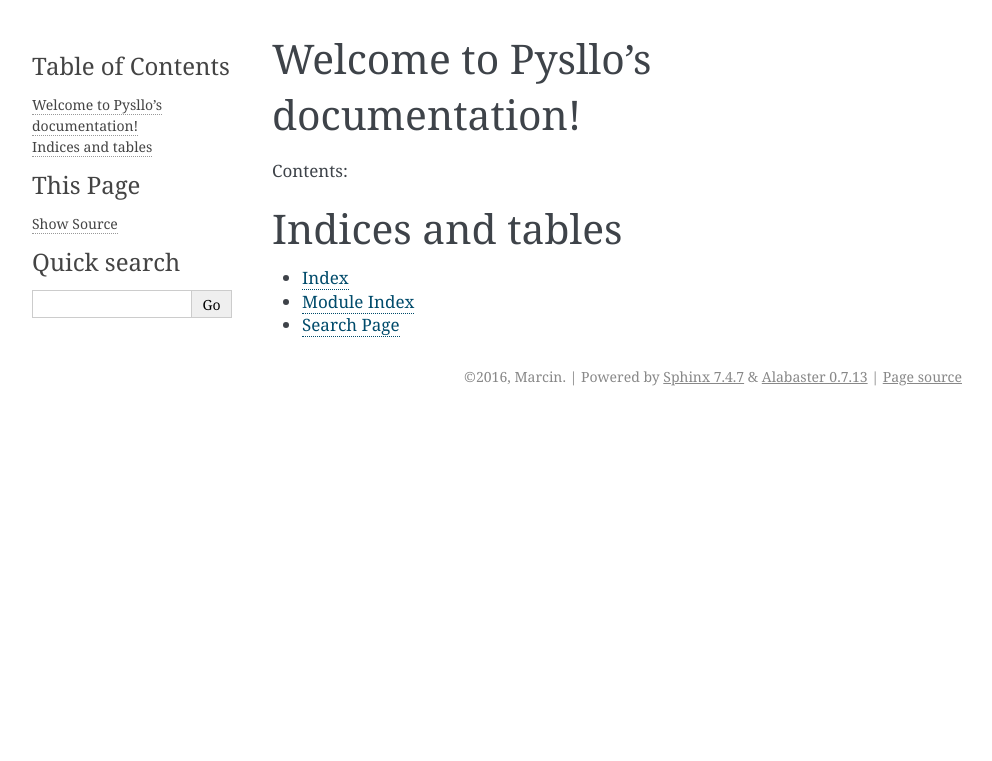
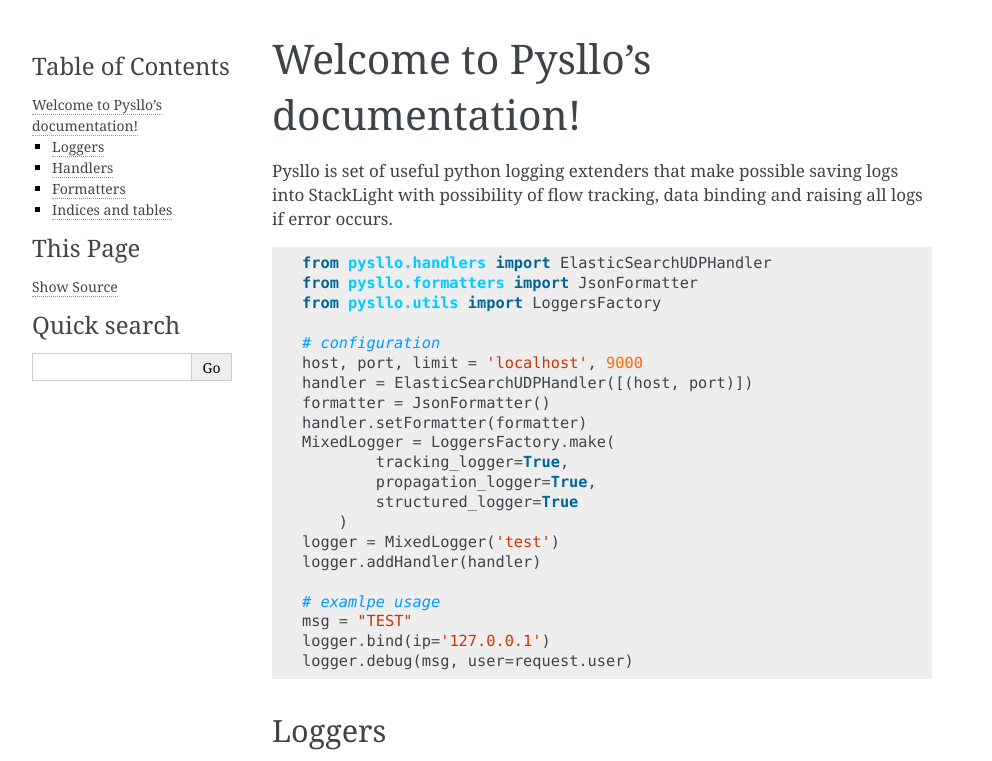
Before and after one commit to kivio/pysllo, a Sphinx documentation site: the page built from docs/index.rst, in a window 1280 px wide and 1400 px high. Shown: the top 761 px of the window, without its empty margins (148-1140 px from the left). Built offline with Sphinx 7.4.7, drawn with Linux system fonts in a browser that asks for light colours; some of the changed text lies outside the part shown; grey boxes are pictures that could not be loaded.

Commit message:
update documentation

```diff
--- a/docs/conf.py
+++ b/docs/conf.py
@@ -16,9 +16,9 @@
 # add these directories to sys.path here. If the directory is relative to the
 # documentation root, use os.path.abspath to make it absolute, like shown here.
 #
-# import os
-# import sys
-# sys.path.insert(0, os.path.abspath('.'))
+import os
+import sys
+sys.path.insert(0, os.path.abspath('..'))
 
 # -- General configuration ------------------------------------------------
 
@@ -29,7 +29,8 @@
 # Add any Sphinx extension module names here, as strings. They can be
 # extensions coming with Sphinx (named 'sphinx.ext.*') or your custom
 # ones.
-extensions = []
+extensions = ['sphinx.ext.autodoc']
+autodoc_member_order = 'bysource'
 
 # Add any paths that contain templates here, relative to this directory.
 templates_path = ['_templates']
@@ -49,8 +50,8 @@
 
 # General information about the project.
 project = u'Pysllo'
-copyright = u'2016, Marcin'
-author = u'Marcin'
+copyright = u'2016, Marcin Karkocha'
+author = u'Marcin Karkocha'
 
 # The version info for the project you're documenting, acts as replacement for
 # |version| and |release|, also used in various other places throughout the
@@ -102,7 +103,7 @@
 # show_authors = False
 
 # The name of the Pygments (syntax highlighting) style to use.
-pygments_style = 'sphinx'
+pygments_style = 'manni'
 
 # A list of ignored prefixes for module index sorting.
 # modindex_common_prefix = []
@@ -125,7 +126,9 @@
 # further.  For a list of options available for each theme, see the
 # documentation.
 #
-# html_theme_options = {}
+html_theme_options = {
+    'fixed_sidebar': True
+}
 
 # Add any paths that contain custom themes here, relative to this directory.
 # html_theme_path = []
--- a/docs/index.rst
+++ b/docs/index.rst
@@ -4,14 +4,64 @@
    contain the root `toctree` directive.
 
 Welcome to Pysllo's documentation!
-==================================
+**********************************
 
-Contents:
+Pysllo is set of useful python logging extenders
+that make possible saving logs into StackLight with possibility of flow
+tracking, data binding and raising all logs if error occurs.
 
-.. toctree::
-   :maxdepth: 2
+.. code:: python
 
+    from pysllo.handlers import ElasticSearchUDPHandler
+    from pysllo.formatters import JsonFormatter
+    from pysllo.utils import LoggersFactory
 
+    # configuration
+    host, port, limit = 'localhost', 9000
+    handler = ElasticSearchUDPHandler([(host, port)])
+    formatter = JsonFormatter()
+    handler.setFormatter(formatter)
+    MixedLogger = LoggersFactory.make(
+            tracking_logger=True,
+            propagation_logger=True,
+            structured_logger=True
+        )
+    logger = MixedLogger('test')
+    logger.addHandler(handler)
+
+    # examlpe usage
+    msg = "TEST"
+    logger.bind(ip='127.0.0.1')
+    logger.debug(msg, user=request.user)
+
+Loggers
+=======
+.. autoclass:: pysllo.loggers.StructuredLogger
+   :members: bind, unbind, get
+   :show-inheritance:
+
+.. autoclass:: pysllo.loggers.PropagationLogger
+   :members: set_propagation, reset_level, level_propagation, force_level
+   :show-inheritance:
+
+.. autoclass:: pysllo.loggers.TrackingLogger
+   :members: trace, enable_tracking, disable_tracking, exit_with_exc
+   :show-inheritance:
+
+.. autoclass:: pysllo.utils.factory.LoggersFactory
+   :members:
+
+Handlers
+========
+.. automodule:: pysllo.handlers
+   :members:
+   :show-inheritance:
+
+Formatters
+==========
+.. automodule:: pysllo.formatters
+   :members:
+   :show-inheritance:
 
 Indices and tables
 ==================
```
Also changed, not shown: 5 other files.
